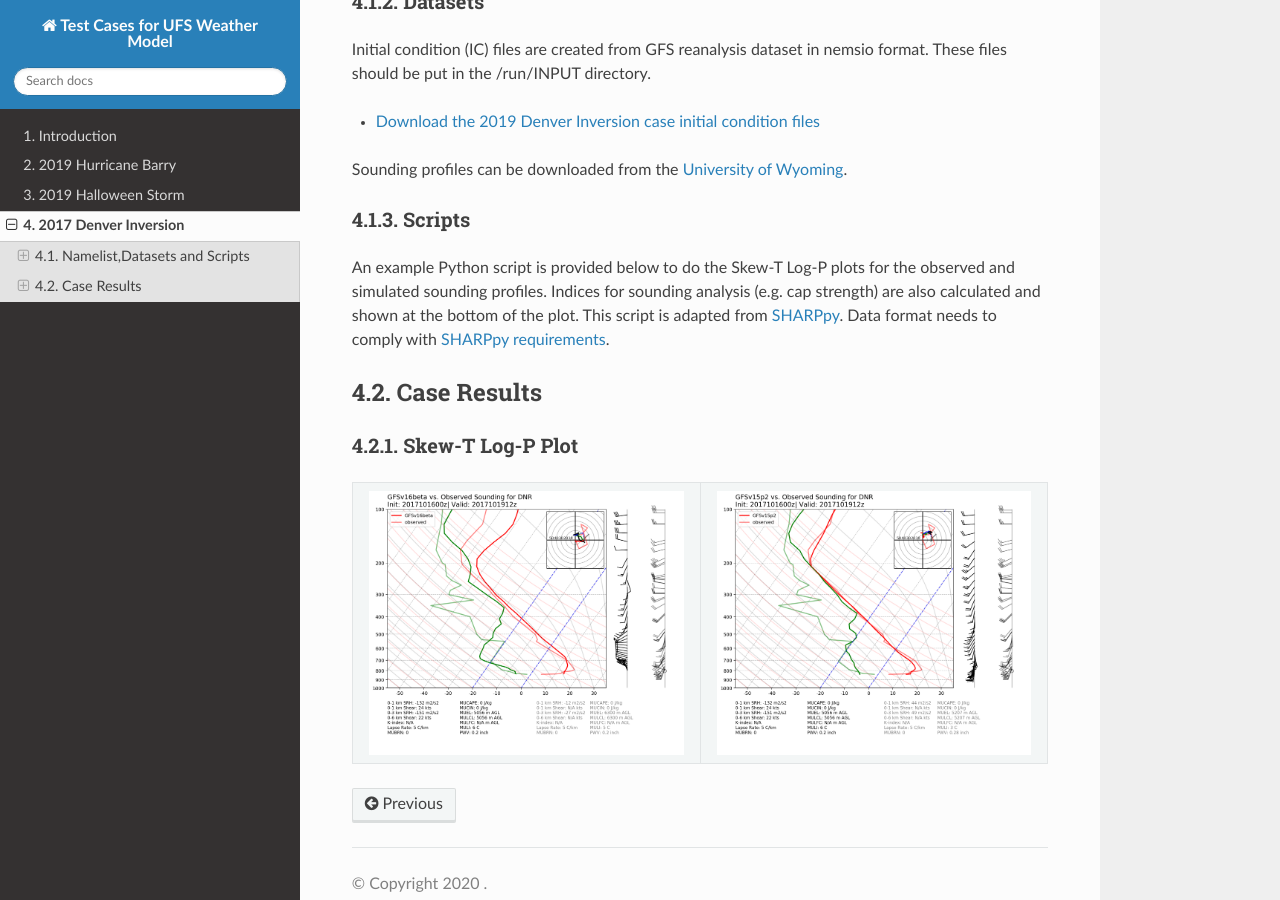
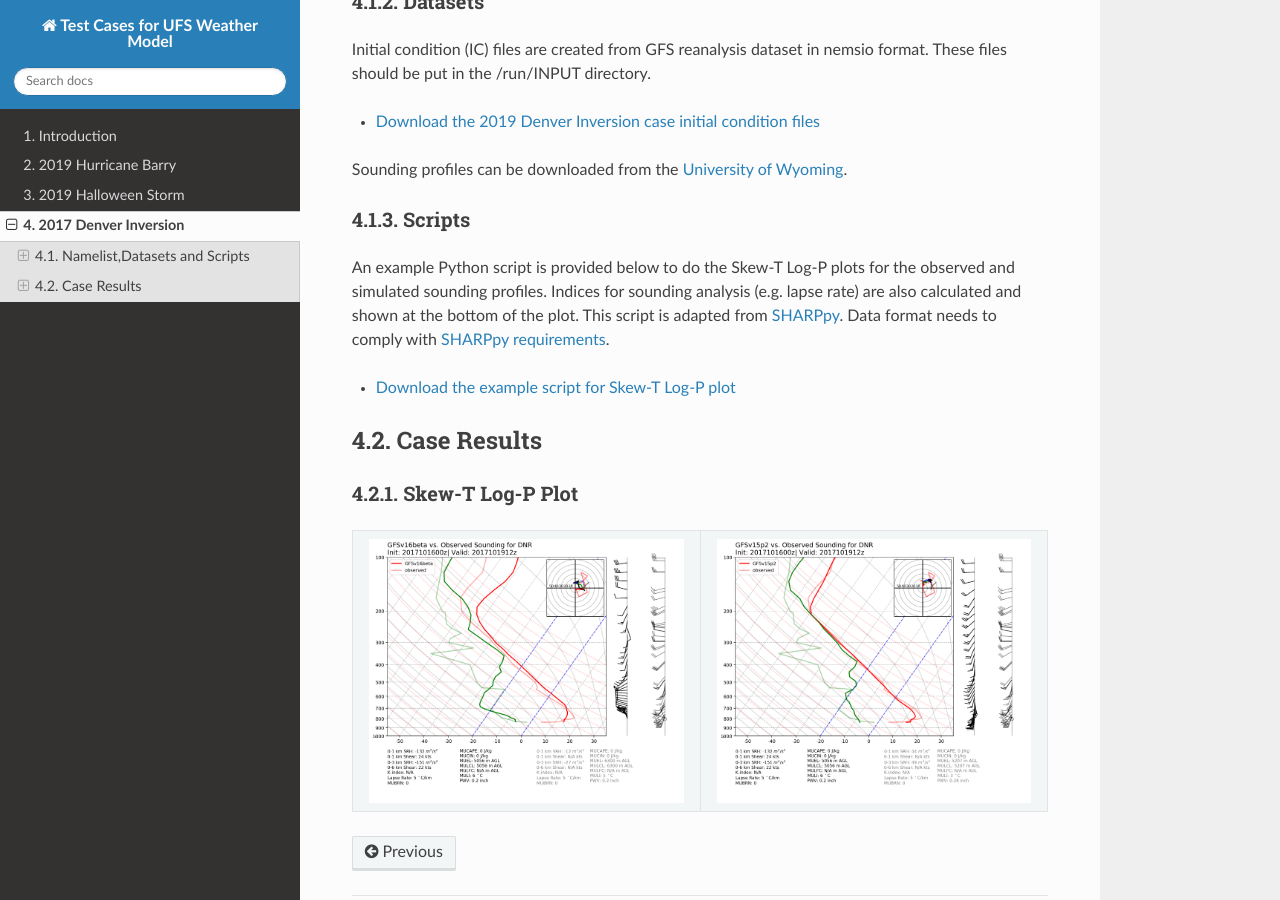
Before and after one commit to XiaSun-Atmos/test-case-docs, a Sphinx documentation site: the page built from source/2017DenverPBL.rst, in a window 1280 px wide and 900 px high, scrolled down 582 px. Built offline with Sphinx 7.4.7 and the Read the Docs theme 2.0.0, drawn with Linux system fonts in a browser that asks for light colours.

Commit message:
minor changes

```diff
--- a/source/2017DenverPBL.rst
+++ b/source/2017DenverPBL.rst
@@ -49,8 +49,9 @@ Sounding profiles can be downloaded from the `University of Wyoming <http://weat
 Scripts
 ====================================
 
-An example Python script is provided below to do the Skew-T Log-P plots for the observed and simulated sounding profiles. Indices for sounding analysis (e.g. cap strength) are also calculated and shown at the bottom of the plot. This script is adapted from `SHARPpy <http://sharp.weather.ou.edu/dev/>`_. Data format needs to comply with `SHARPpy requirements <https://sharppy.github.io/SHARPpy/datasource_guide.html>`_.
+An example Python script is provided below to do the Skew-T Log-P plots for the observed and simulated sounding profiles. Indices for sounding analysis (e.g. lapse rate) are also calculated and shown at the bottom of the plot. This script is adapted from `SHARPpy <http://sharp.weather.ou.edu/dev/>`_. Data format needs to comply with `SHARPpy requirements <https://sharppy.github.io/SHARPpy/datasource_guide.html>`_.
 
+* `Download the example script for Skew-T Log-P plot <https://domain.invalid/>`_
 
 ..............
 Case Results
@@ -60,12 +61,12 @@ Case Results
 Skew-T Log-P Plot
 ======================================================
 
-.. |logo1| image:: images/2017101700_84z_DNR_16betavsObs_indices.png
+.. |logo1| image:: images/2017101700_84z_DNR_16betavsObs_indices-1.png
    :width: 600
    :align: middle
 
 
-.. |logo2| image:: images/2017101700_84z_DNR_15p2vsObs_indices.png
+.. |logo2| image:: images/2017101700_84z_DNR_15p2vsObs_indices-1.png
    :width: 600
    :align: top
 
--- a/source/Intro.rst
+++ b/source/Intro.rst
@@ -9,9 +9,11 @@ Introduction
 
 Challenges for accurate weather prediction still exist in numerical models. To facilitate the development and improvement of the NOAA `Unified Forecast System (UFS) <https://ufscommunity.org/>`_ Weather Model (WM), case studies are needed based on these forecast challenges. There are several known model biases in the UFS WM. These known biases include but are not limited to progressive synoptic patters, degraded tropical cyclone tracks, and incapability to simulate stable boundary layer structures.
 
-This document provides case studies evaluation results for the UFS WM using the `UFS Medium Range Weather App <https://ufs-mrweather-app.readthedocs.io/en/latest/index.html>`_. The app uses a workflow that incorporates pre-processing software, forecast model, and post-processor. The app serves as a useful tool to conduct the UFS WM runs. It should be noted that this is an ongoing effort that is aligned with the model development and model public release. Namely these evaluation results only apply to specific model versions.
+This document provides case studies evaluation results for the UFS WM using the `UFS Medium Range Weather App <https://ufs-mrweather-app.readthedocs.io/en/latest/index.html>`_. The app uses a workflow that incorporates pre-processing software, forecast model, and post-processor. The app serves as a useful tool to conduct the UFS WM runs. It should be noted that this is an ongoing effort that is aligned with the model development and model public release. Namely these evaluation results only apply to specific model versions. The latest evaluation results are based on physics compsets of ``GFSv15p2`` and ``GFSv16beta`` employed in UFS Medium Range Weather App *v1.0*.
 
 The goal of this ongoing effort is to provide the community with a model testing platform where they can use the resources to conduct model runs and evaluate the model performance for representative meteorological cases. These case studies will provide insights for future model developments in aim to improve NOAA numerical weather forecasts.
+
+:strong:`CASE CATALOGUE:`
 
 The below case catalogue is created based on the known biases of the UFS WM. This is a list that we are updating diligently. Please come back to check updates anytime.
 
--- a/source/conf.py
+++ b/source/conf.py
@@ -50,7 +50,8 @@ exclude_patterns = []
 #
 import sphinx_rtd_theme
 master_doc = 'index'
-#extensions = [
+extensions = ['sphinx.ext.autosectionlabel',]
+
 #    ...
 #    "sphinx_rtd_theme",
 #]
```
Also changed, not shown: 11 other files.
